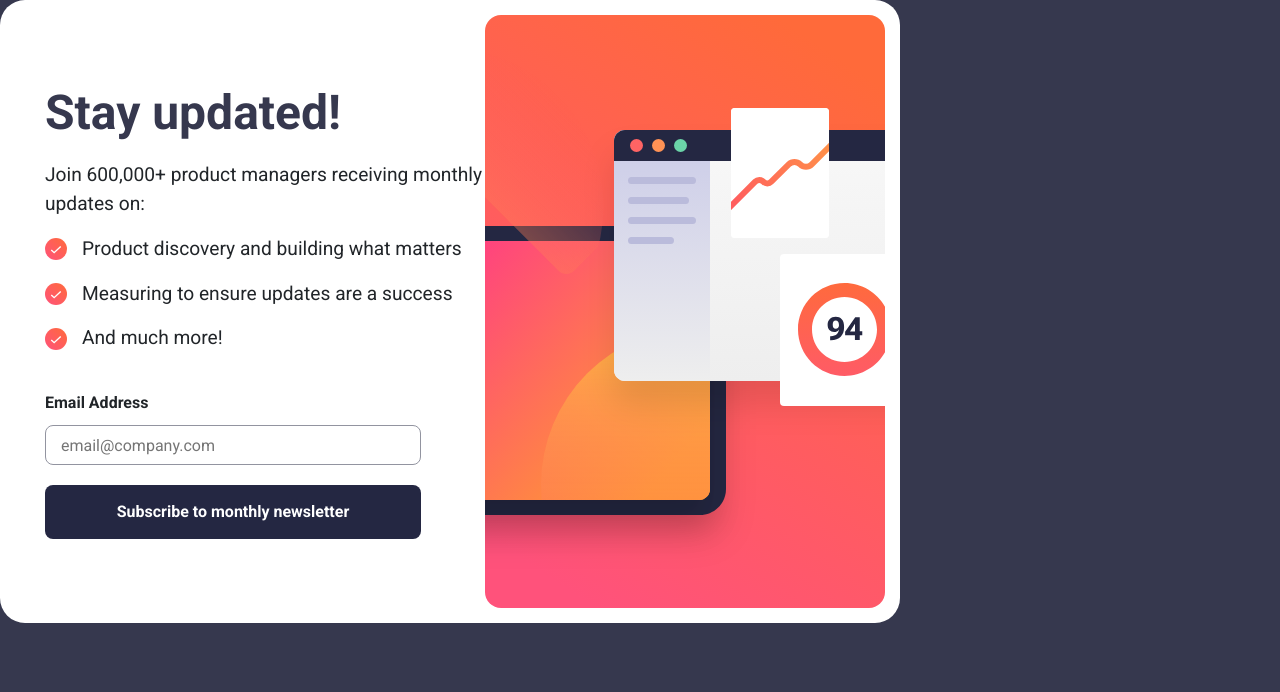
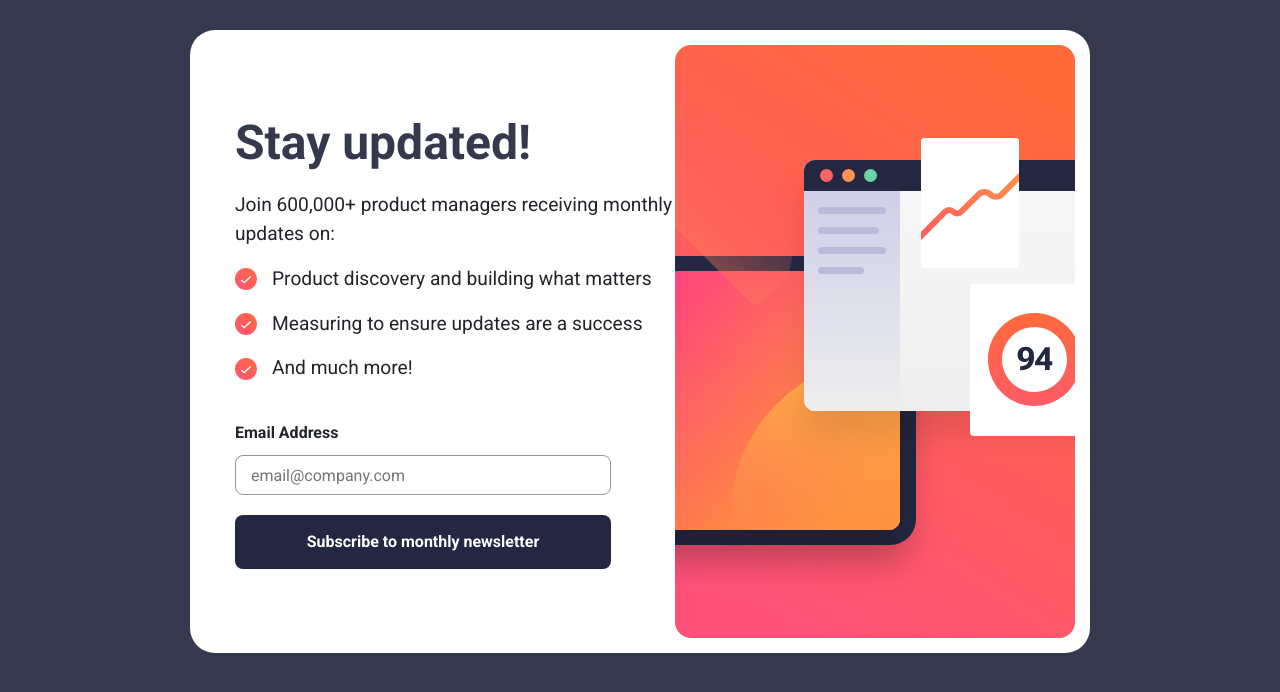
Before and after one commit to Dunniola/Newsletter-signup-success, a React (Vite) app: page / in a window 1280 px wide. Shown: the top 692 px of the page. Built offline with nearby package versions, Linux system fonts and the light colour scheme.

Commit message:
Update Signup.css

```diff
--- a/src/Components/Signup.css
+++ b/src/Components/Signup.css
@@ -25,7 +25,10 @@ body{
   background-color: #fff;
   border-radius: 25px;
   padding: 15px;
-  margin: 30px, auto;
+  margin: 0 auto;
+  position:relative;
+  top:30px;
+
 
 
 
```
